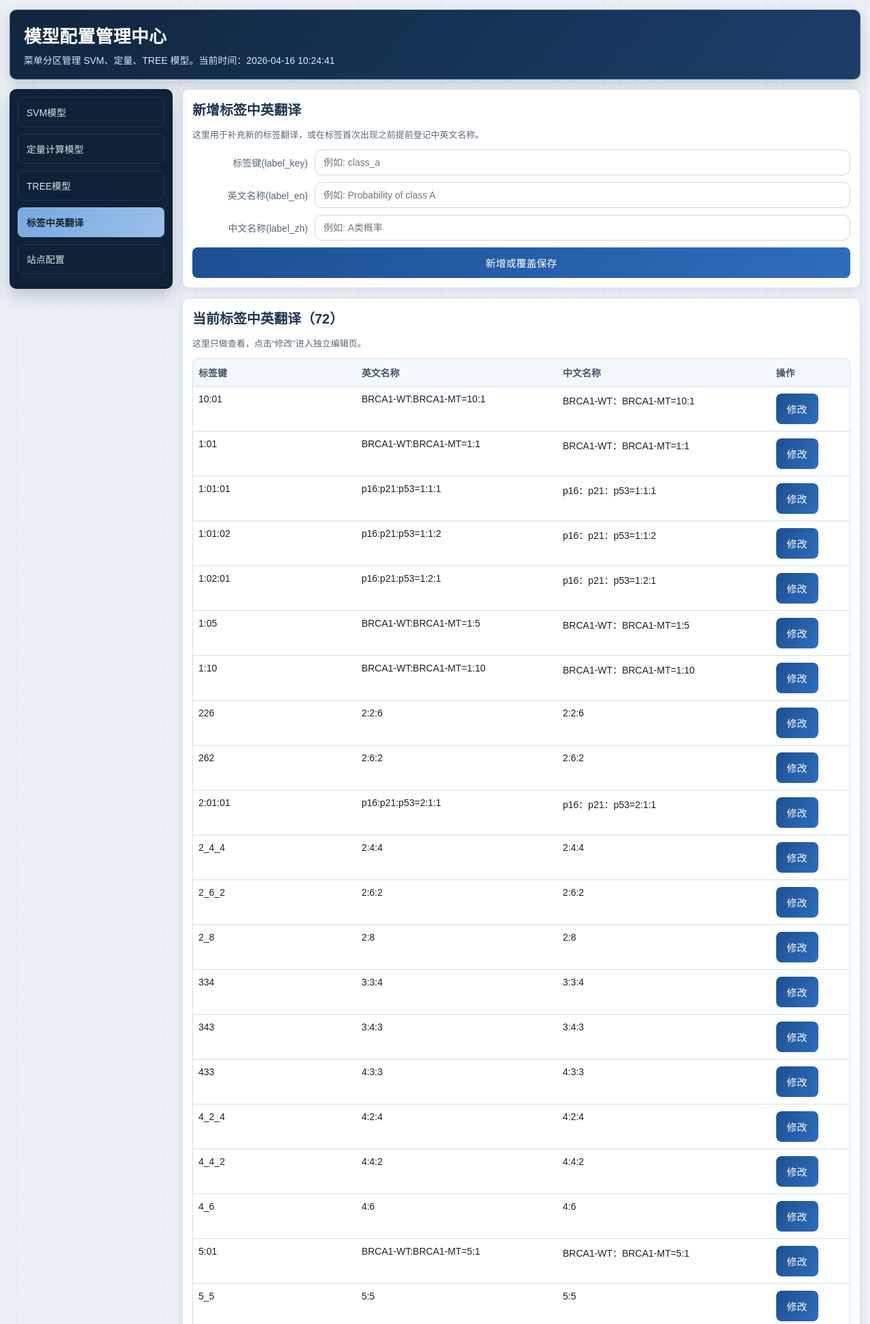
After one commit to tyxwd/nano_pj, a Flask app: page /admin/models/probability-labels in a window 1280 px wide. The commit adds this page. Shown: the top 1948 px of the page at 68% size. Run offline with Flask 3, Linux system fonts and the light colour scheme; data comes from the database, SQL or seed files in the repository.

Commit message:
probability labels modify

```diff
--- a/blueprints/model_admin.py
+++ b/blueprints/model_admin.py
@@ -26,6 +26,7 @@ from config.model_config_repository import (
     get_tree_model_usage_in_sites,
     list_site_profiles,
     list_quantitative_compounds,
+    list_probability_labels,
     list_svm_models,
     list_tree_models,
     quantitative_compound_exists,
@@ -188,6 +189,40 @@ def quantitative_model_admin_page():
         q_error=request.args.get("q_error", ""),
         now=datetime.now(),
         active_menu="quantitative",
+    )
+
+
+@model_admin_bp.route("/admin/models/probability-labels", methods=["GET"])
+def probability_label_admin_page():
+    return render_template(
+        "model_admin_probability_labels.html",
+        probability_labels=list_probability_labels(ModelConfig.DB_PATH),
+        prob_message=request.args.get("prob_message", ""),
+        prob_error=request.args.get("prob_error", ""),
+        now=datetime.now(),
+        active_menu="probability_labels",
+    )
+
+
+@model_admin_bp.route("/admin/models/probability-labels/edit/<label_key>", methods=["GET"])
+def edit_probability_label_page(label_key):
+    label_key = str(label_key or "").strip()
+    if not label_key:
+        return redirect(url_for("model_admin.probability_label_admin_page", prob_error="标签键不能为空"))
+
+    label_map = get_probability_labels(ModelConfig.DB_PATH, [label_key])
+    label = label_map.get(label_key)
+    if not label:
+        return redirect(url_for("model_admin.probability_label_admin_page", prob_error=f"标签不存在: {label_key}"))
+
+    return render_template(
+        "model_admin_probability_labels.html",
+        label_key=label_key,
+        label=label,
+        prob_message=request.args.get("prob_message", ""),
+        prob_error=request.args.get("prob_error", ""),
+        now=datetime.now(),
+        active_menu="probability_labels",
     )
 
 
@@ -439,6 +474,48 @@ def create_svm_model_config():
         return redirect(
             url_for("model_admin.svm_model_admin_page", svm_error=f"创建失败: {str(exc)}")
         )
+
+
+@model_admin_bp.route("/admin/models/probability-labels/save", methods=["POST"])
+def save_probability_label_action():
+    label_key = str(request.form.get("label_key", "")).strip()
+    label_en = str(request.form.get("label_en", "")).strip()
+    label_zh = str(request.form.get("label_zh", "")).strip()
+
+    if not label_key:
+        return redirect(url_for("model_admin.probability_label_admin_page", prob_error="保存失败: 标签键不能为空"))
+    if not label_en or not label_zh:
+        return redirect(url_for("model_admin.edit_probability_label_page", label_key=label_key, prob_error=f"保存失败: {label_key} 的中英文名称不能为空"))
+
+    try:
+        upsert_probability_labels(
+            ModelConfig.DB_PATH,
+            [{"label_key": label_key, "label_en": label_en, "label_zh": label_zh}],
+        )
+        return redirect(url_for("model_admin.edit_probability_label_page", label_key=label_key, prob_message=f"已保存翻译: {label_key}"))
+    except Exception as exc:
+        return redirect(url_for("model_admin.edit_probability_label_page", label_key=label_key, prob_error=f"保存失败: {str(exc)}"))
+
+
+@model_admin_bp.route("/admin/models/probability-labels/add", methods=["POST"])
+def add_probability_label_action():
+    label_key = str(request.form.get("label_key", "")).strip()
+    label_en = str(request.form.get("label_en", "")).strip()
+    label_zh = str(request.form.get("label_zh", "")).strip()
+
+    if not label_key:
+        return redirect(url_for("model_admin.probability_label_admin_page", prob_error="新增失败: 标签键不能为空"))
+    if not label_en or not label_zh:
+        return redirect(url_for("model_admin.probability_label_admin_page", prob_error=f"新增失败: {label_key} 的中英文名称不能为空"))
+
+    try:
+        upsert_probability_labels(
+            ModelConfig.DB_PATH,
+            [{"label_key": label_key, "label_en": label_en, "label_zh": label_zh}],
+        )
+        return redirect(url_for("model_admin.probability_label_admin_page", prob_message=f"已新增翻译: {label_key}"))
+    except Exception as exc:
+        return redirect(url_for("model_admin.probability_label_admin_page", prob_error=f"新增失败: {str(exc)}"))
 
 
 @model_admin_bp.route("/admin/models/svm/activate/check", methods=["POST"])
--- a/config/model_config_repository.py
+++ b/config/model_config_repository.py
@@ -440,7 +440,7 @@ def create_svm_model(
     default_txt_rel_path: str,
 ):
     with _connection(db_path) as conn:
-        auto_name = f"{model_key.upper()}_SM"
+        auto_name = f"{model_key.upper()}_SVM"
         conn.execute(
             """
             INSERT INTO svm_models (
@@ -560,6 +560,19 @@ def upsert_probability_labels(db_path: str, labels):
         )
 
     return len(clean_rows)
+
+
+def list_probability_labels(db_path: str):
+    with _connection(db_path) as conn:
+        rows = conn.execute(
+            """
+            SELECT label_key, label_en, label_zh
+            FROM probability_labels
+            ORDER BY label_key
+            """
+        ).fetchall()
+
+    return [dict(row) for row in rows]
 
 
 def list_tree_models(db_path: str):
--- a/templates/model_admin_base.html
+++ b/templates/model_admin_base.html
@@ -291,6 +291,7 @@
         <a href="{{ url_for('model_admin.svm_model_admin_page') }}" class="{% if active_menu == 'svm' %}active{% endif %}">SVM模型</a>
         <a href="{{ url_for('model_admin.quantitative_model_admin_page') }}" class="{% if active_menu == 'quantitative' %}active{% endif %}">定量计算模型</a>
         <a href="{{ url_for('model_admin.tree_model_admin_page') }}" class="{% if active_menu == 'tree' %}active{% endif %}">TREE模型</a>
+        <a href="{{ url_for('model_admin.probability_label_admin_page') }}" class="{% if active_menu == 'probability_labels' %}active{% endif %}">标签中英翻译</a>
         <a href="{{ url_for('model_admin.site_admin_page') }}" class="{% if active_menu == 'sites' %}active{% endif %}">站点配置</a>
     </aside>
     <main class="content">
--- /dev/null
+++ b/templates/model_admin_probability_labels.html
@@ -0,0 +1,107 @@
+{% extends "model_admin_base.html" %}
+
+{% block title %}标签中英翻译管理{% endblock %}
+
+{% block content %}
+<style>
+    .probability-table table {
+        min-width: 880px;
+    }
+
+    .probability-table td.action-cell {
+        white-space: nowrap;
+    }
+
+    @media (max-width: 760px) {
+        .probability-table table {
+            min-width: 760px;
+        }
+    }
+</style>
+
+{% if prob_message %}<p class="msg ok">{{ prob_message }}</p>{% endif %}
+{% if prob_error %}<p class="msg err">{{ prob_error }}</p>{% endif %}
+
+{% if label_key and label %}
+<article class="card">
+    <h2>编辑标签中英翻译</h2>
+    <p class="hint">这里用于修改已有标签的中英文翻译，修改后点击保存即可。</p>
+
+    <form class="align-label-right" method="post" action="{{ url_for('model_admin.save_probability_label_action') }}">
+        <div class="row">
+            <label for="label_key">标签键(label_key)</label>
+            <input id="label_key" name="label_key" type="text" value="{{ label_key }}" readonly>
+        </div>
+        <div class="row">
+            <label for="label_en">英文名称(label_en)</label>
+            <input id="label_en" name="label_en" type="text" required value="{{ label.label_en }}">
+        </div>
+        <div class="row">
+            <label for="label_zh">中文名称(label_zh)</label>
+            <input id="label_zh" name="label_zh" type="text" required value="{{ label.label_zh }}">
+        </div>
+        <div style="display:flex;gap:10px;flex-wrap:wrap;">
+            <button class="btn" type="submit">保存修改</button>
+            <a class="btn" style="display:inline-block;text-decoration:none;" href="{{ url_for('model_admin.probability_label_admin_page') }}">返回列表</a>
+        </div>
+    </form>
+</article>
+{% else %}
+
+<article class="card">
+    <h2>新增标签中英翻译</h2>
+    <p class="hint">这里用于补充新的标签翻译，或在标签首次出现之前提前登记中英文名称。</p>
+
+    <form class="align-label-right" method="post" action="{{ url_for('model_admin.add_probability_label_action') }}">
+        <div class="row">
+            <label for="label_key">标签键(label_key)</label>
+            <input id="label_key" name="label_key" type="text" required placeholder="例如: class_a">
+        </div>
+        <div class="row">
+            <label for="label_en">英文名称(label_en)</label>
+            <input id="label_en" name="label_en" type="text" required placeholder="例如: Probability of class A">
+        </div>
+        <div class="row">
+            <label for="label_zh">中文名称(label_zh)</label>
+            <input id="label_zh" name="label_zh" type="text" required placeholder="例如: A类概率">
+        </div>
+        <button class="btn" type="submit">新增或覆盖保存</button>
+    </form>
+</article>
+
+<article class="card">
+    <h2>当前标签中英翻译（{{ probability_labels|length }}）</h2>
+    <p class="hint">这里只做查看，点击“修改”进入独立编辑页。</p>
+
+    {% if probability_labels %}
+    <div class="table-shell probability-table">
+        <table>
+            <thead>
+            <tr>
+                <th>标签键</th>
+                <th>英文名称</th>
+                <th>中文名称</th>
+                <th>操作</th>
+            </tr>
+            </thead>
+            <tbody>
+            {% for item in probability_labels %}
+            <tr>
+                <td>{{ item.label_key }}</td>
+                <td>{{ item.label_en }}</td>
+                <td>{{ item.label_zh }}</td>
+                <td class="action-cell">
+                    <a class="btn" style="display:inline-block;text-decoration:none;" href="{{ url_for('model_admin.edit_probability_label_page', label_key=item.label_key) }}">修改</a>
+                </td>
+            </tr>
+            {% endfor %}
+            </tbody>
+        </table>
+    </div>
+    {% else %}
+    <p class="hint">当前没有概率标签记录。</p>
+    {% endif %}
+</article>
+
+{% endif %}
+{% endblock %}
--- a/templates/model_admin_svm.html
+++ b/templates/model_admin_svm.html
@@ -54,7 +54,7 @@
 
 {% if pending_model_key and all_prob_labels %}
 <article class="card" style="border: 1px solid #f0b45a;">
-    <h2>激活前补充概率标签翻译</h2>
+    <h2>激活前补充标签中英翻译</h2>
     <p class="hint">模型 {{ pending_model_key }} 检测到以下概率标签，请补全未登记项后激活。</p>
     <form class="align-label-right" method="post" action="{{ url_for('model_admin.register_prob_labels_and_activate_svm_model') }}">
         <input type="hidden" name="model_key" value="{{ pending_model_key }}">
```
